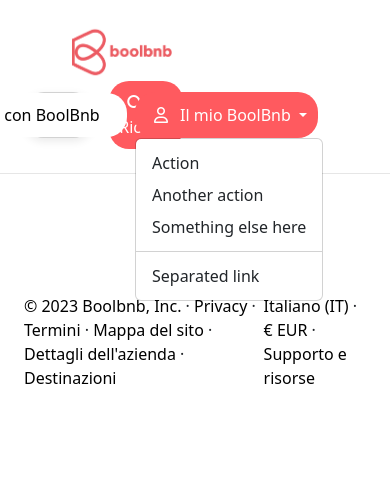
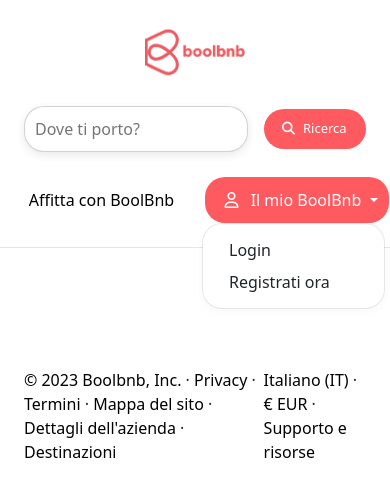
Before and after one commit to fabioSirigu/frontoffice_boolbnb, a Vue app: page / in a window 390 px wide. Both pictures are taken after a click on the button "Il mio BoolBnb". Shown: the top 496 px of the page. Built offline with nearby package versions, Linux system fonts and the light colour scheme.

Commit message:
Fixed header responsive, wip footer one

```diff
--- a/src/assets/scss/style.scss
+++ b/src/assets/scss/style.scss
@@ -1 +1,33 @@
 @use '../../../node_modules/bootstrap/scss/bootstrap.scss';
+
+@media (max-width: 576px) {
+    .search_button {
+        font-size: 13px;
+    }
+
+    .center {
+        padding-top: 25px;
+    }
+
+    .right {
+        padding-top: 25px;
+    }
+
+
+}
+
+@media (max-width: 768px) {
+    .search_button {
+        font-size: 13px;
+    }
+
+    .center {
+        padding-top: 25px;
+    }
+
+    .right {
+        padding-top: 25px;
+    }
+
+
+}
--- a/src/components/HeaderContent.vue
+++ b/src/components/HeaderContent.vue
@@ -8,19 +8,19 @@
 <div class="header_wrapper p-4">
     <div class="header_elements">
         <div class="row justify-content-around align-items-center">
-            <div class="col-12 col-sm-12 col-md-12 col-lg-4 col-xl-4 col-xxl-4 left d-flex justify-content-start">
+            <div class="col-12 col-sm-12 col-md-12 col-lg-4 col-xl-4 col-xxl-4 left d-flex justify-content-center justify-content-sm-center justify-content-md-center justify-content-lg-start justify-content-xl-start justify-content-xxl-start">
                 <div class="logo_wrapper px-5">
                     <img class="header_logo" src="../assets/img/logoBnBlateral.png" alt="Header branding">
                 </div>
             </div>
-            <div class="col-6 col-sm-6 col-md-6 col-lg-4 col-xl-4 col-xxl-4 center">
-                <div class="search_wrapper d-flex justify-content-between align-items-center gap-3">
+            <div class="col-12 col-sm-12 col-md-12 col-lg-4 col-xl-4 col-xxl-4 center">
+                <div class="search_wrapper d-flex justify-content-center align-items-center gap-3">
                     <input class="search_header" type="text" placeholder="Dove ti porto?">
                     <a class="search_button" type="submit"><span><i class="fa-solid fa-magnifying-glass px-2"></i></span>Ricerca</a>
                 </div>
             </div>
-            <div class="col-6 col-sm-6 col-md-6 col-lg-4 col-xl-4 col-xxl-4 right d-flex justify-content-end">
-                <div class="user_elements d-flex justify-content-between align-items-center gap-2 px-5">
+            <div class="col-12 col-sm-12 col-md-12 col-lg-4 col-xl-4 col-xxl-4 right d-flex justify-content-center justify-content-sm-center justify-content-md-center justify-content-lg-end justify-content-xl-end justify-content-xxl-end">
+                <div class="user_elements d-flex justify-content-between align-items-center gap-1">
                     <a class="affitta_header" href="#">Affitta con BoolBnb</a>
                     <div class="user_dropdown_wrapper">
                         <div class="user_dropdown_elements">
@@ -29,12 +29,9 @@
                                     <i class="fa-regular fa-user px-2"></i>
                                     Il mio BoolBnb
                                 </button>
-                                <div class="dropdown-menu">
-                                    <a class="dropdown-item" href="#">Action</a>
-                                    <a class="dropdown-item" href="#">Another action</a>
-                                    <a class="dropdown-item" href="#">Something else here</a>
-                                    <div class="dropdown-divider"></div>
-                                    <a class="dropdown-item" href="#">Separated link</a>
+                                <div class="dropdown-menu dropdown_user">
+                                    <a class="dropdown-item dropdown_user_item" href="#">Login</a>
+                                    <a class="dropdown-item dropdown_user_item" href="#">Registrati ora</a>
                                 </div>
                             </div>
                         </div>
@@ -56,7 +53,6 @@
     border-radius: 20px;
     padding: 10px;
     width: 100%;
-    box-shadow: black;
     box-shadow: 0 3px 10px rgba(0, 0, 0, 0.092);
 }
 
@@ -120,4 +116,18 @@
 
 }
 
+.dropdown_user {
+    border: 1px solid rgba(0, 0, 0, 0.081);
+    border-radius: 20px;
+    padding: 10px;
+    width: 100%;
+    box-shadow: 0 3px 10px rgba(0, 0, 0, 0.033);
+}
+
+.dropdown_user_item:hover {
+    background-color: white;
+    color: #FF5A5F;
+    transition: 0.4s;
+}
+
 </style>
```
